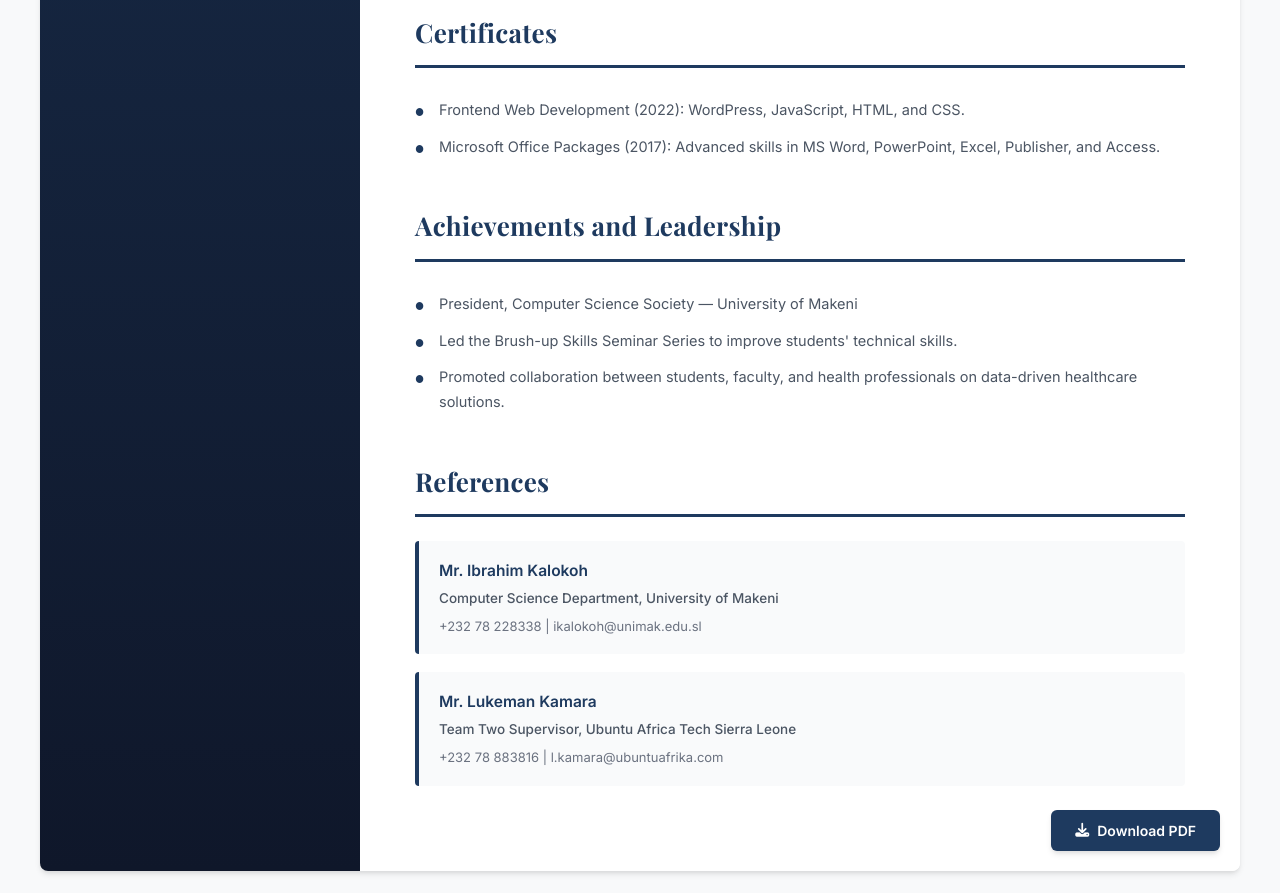
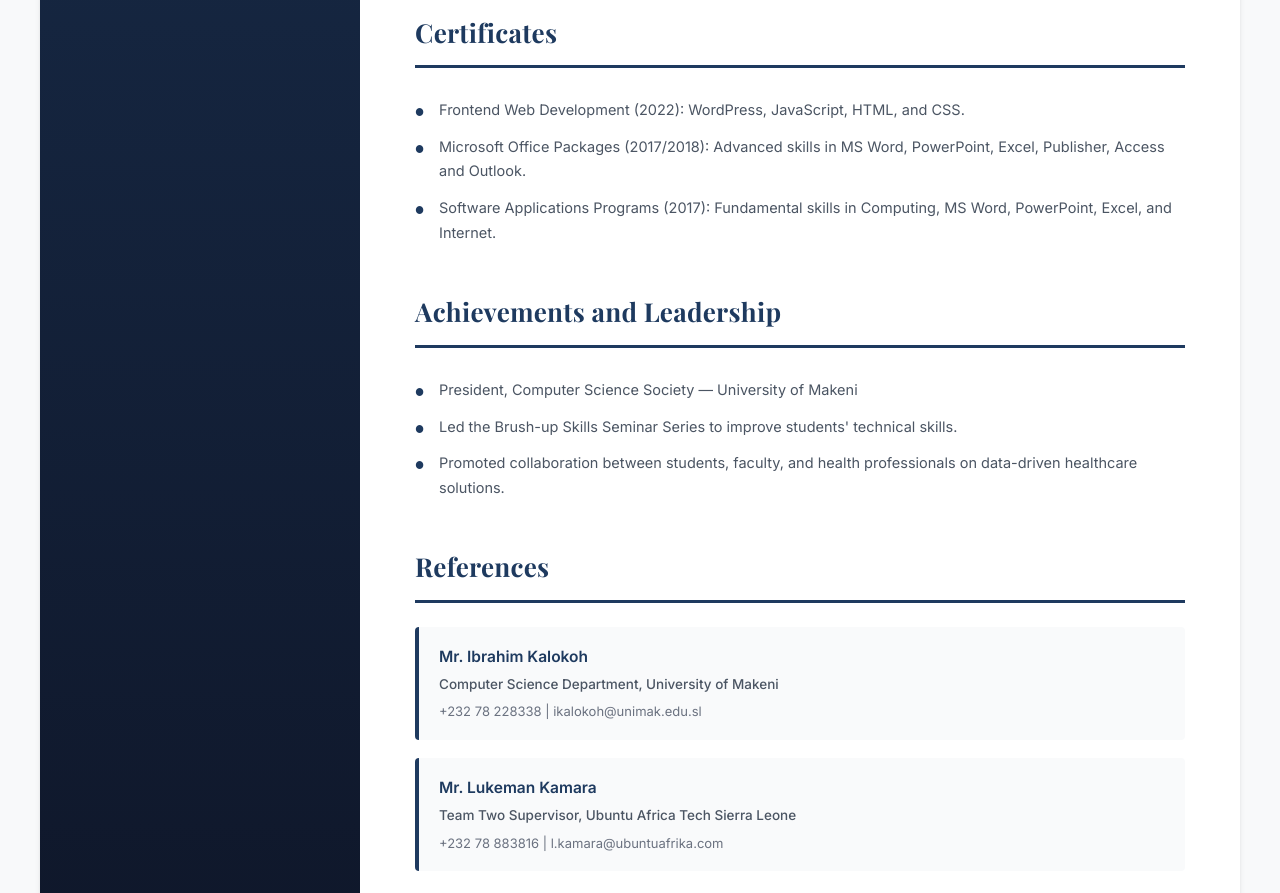
Before and after one commit to BanguraAbdul/My_Resume, an Angular app: page / in a window 1280 px wide. Shown: the part 1420-2313 px from the top of the page. Built offline with nearby package versions, Linux system fonts and the light colour scheme.

Commit message:
Update: ST Foundation Certificate Added

```diff
--- a/src/app/app.component.ts
+++ b/src/app/app.component.ts
@@ -101,7 +101,8 @@ export class AppComponent {
 
     certifications: [
       'Frontend Web Development (2022): WordPress, JavaScript, HTML, and CSS.',
-      'Microsoft Office Packages (2017): Advanced skills in MS Word, PowerPoint, Excel, Publisher, and Access.'
+      'Microsoft Office Packages (2017/2018): Advanced skills in MS Word, PowerPoint, Excel, Publisher, Access and Outlook.',
+      'Software Applications Programs (2017): Fundamental skills in Computing, MS Word, PowerPoint, Excel, and Internet.'
     ],
 
     achievements: [
```
